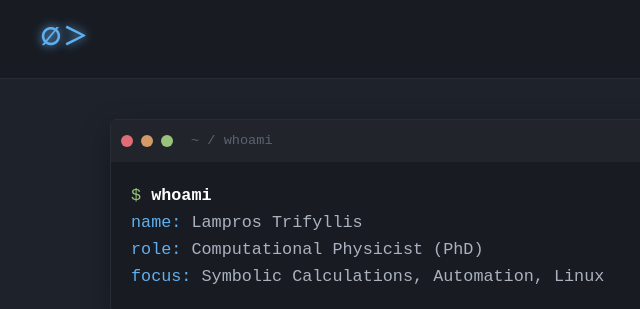
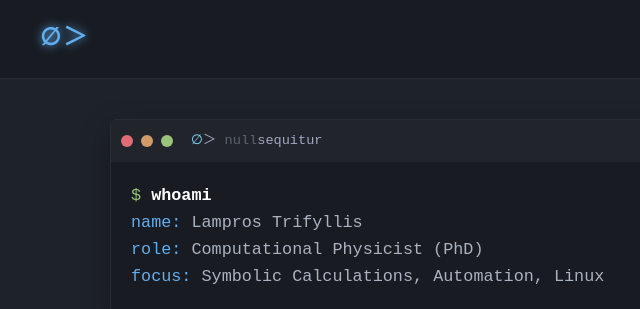
Before and after one commit to nullsequitur/nullsequitur.github.io, a plain HTML site: page index.html in a window 1280 px wide. Shown: the top 309 px of the page, 0-640 px from the left. Drawn offline with Linux system fonts and the light colour scheme.

Commit message:
Update: pastel blue/grey logo in terminal title

```diff
--- a/css/style.css
+++ b/css/style.css
@@ -95,6 +95,10 @@ body {
 .command { color: #ffffff; font-weight: bold; }
 .key { color: #61afef; }
 
+/* Pastel colors for logo */
+.pastel-blue { color: #89ddff; }
+.pastel-grey { color: #a0a8c2; }
+
 /* Cards Grid Layout */
 .grid {
     display: grid;
--- a/index.html
+++ b/index.html
@@ -27,7 +27,7 @@
                 <span class="dot red"></span>
                 <span class="dot yellow"></span>
                 <span class="dot green"></span>
-                <span class="terminal-title">~ / whoami</span>
+                <span class="terminal-title"><span class="pastel-blue">∅</span><span class="pastel-grey">＞</span> null<span class="pastel-blue"></span><span class="pastel-grey">sequitur</span></span>
             </div>
             <div class="terminal-body">
                 <p><span class="prompt">$</span> <span class="command">whoami</span></p>
```
